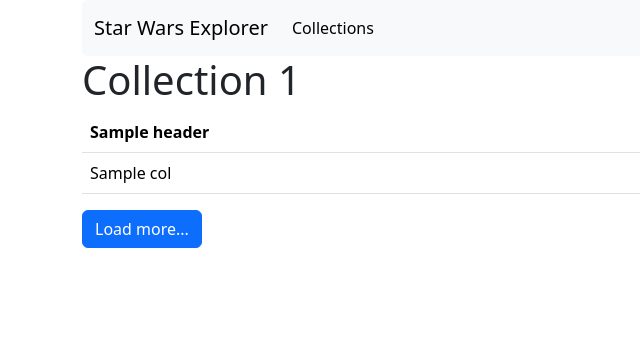
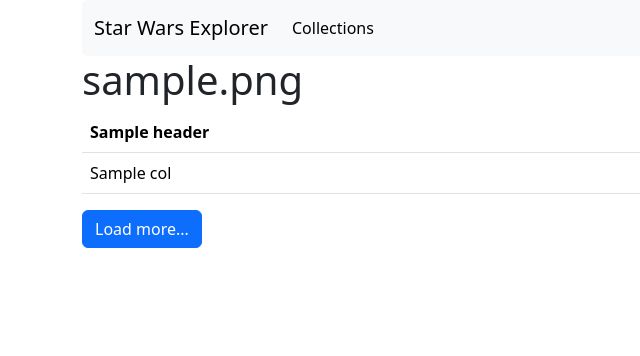
Before and after one commit to gtxm/star_wars_explorer, a Django app: template star_wars_explorer/explorer/templates/details.html in a window 1280 px wide. Shown: the top 356 px of the page, without its empty margins (0-640 px from the left). Run offline with Django 5.2, Linux system fonts and the light colour scheme; tables that the repository leaves empty hold one stand-in row (values such as "Sample post"); the template is opened without the code that fills it: values that come from a table or form of the project are taken from there, most other values are stand-ins (such as "Sample title", 1, 10 or a date in 2020).

Commit message:
Changed details title to filename

```diff
--- a/star_wars_explorer/explorer/templates/details.html
+++ b/star_wars_explorer/explorer/templates/details.html
@@ -1,7 +1,7 @@
 {% extends "index.html" %}
 
 {% block content %}
-<h1>Collection {{ collection.pk }}</h1>
+<h1>{{ collection.filename }}</h1>
 
 <table class="table">
     <thead>
```
